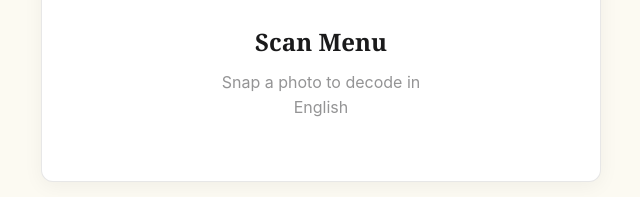
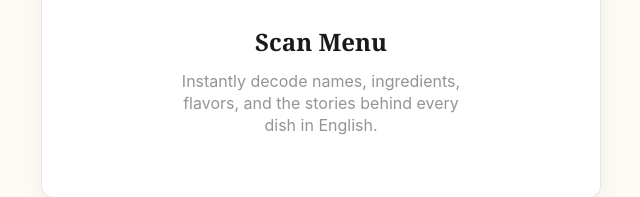
Before and after one commit to wangqinghuan/dishdecode, a Next.js app: page / in a window 1280 px wide. Shown: the part 241-438 px from the top of the page, without its empty margins (319-959 px from the left). Built offline with nearby package versions, Linux system fonts and the light colour scheme.

Commit message:
feat: update scan instructions to clearly describe dish decoding features

```diff
--- a/src/app/page.js
+++ b/src/app/page.js
@@ -132,7 +132,7 @@ export default function Home() {
             <label className="scan-placeholder">
               <div className="camera-circle"><Camera size={40} color="white" /></div>
               <h2>Scan Menu</h2>
-              <p>Snap a photo to decode in {targetLang}</p>
+              <p>Instantly decode names, ingredients, flavors, and the stories behind every dish in {targetLang}.</p>
               <input type="file" accept="image/*" onChange={onFileChange} className="hidden-input" />
             </label>
 
--- a/src/styles/theme.css
+++ b/src/styles/theme.css
@@ -55,7 +55,7 @@ h1, h2, h3 {
 .scan-placeholder { background: white; border-radius: var(--radius-md); padding: 60px 20px; text-align: center; border: var(--border-ink); box-shadow: var(--shadow-paper); cursor: pointer; margin: 0 20px; }
 .camera-circle { background: var(--color-cinnabar); width: 80px; height: 80px; border-radius: 50%; display: flex; align-items: center; justify-content: center; margin: 0 auto 24px; }
 .scan-placeholder h2 { font-size: 24px; margin-bottom: 8px; }
-.scan-placeholder p { color: var(--color-stone); max-width: 220px; margin: 0 auto; }
+.scan-placeholder p { color: var(--color-stone); max-width: 280px; margin: 0 auto; line-height: 1.4; }
 .hidden-input { display: none; }
 .image-preview-container { position: relative; border-radius: var(--radius-md); overflow: hidden; max-height: 200px; margin: 0 20px; }
 .preview-img { width: 100%; object-fit: cover; }
```
